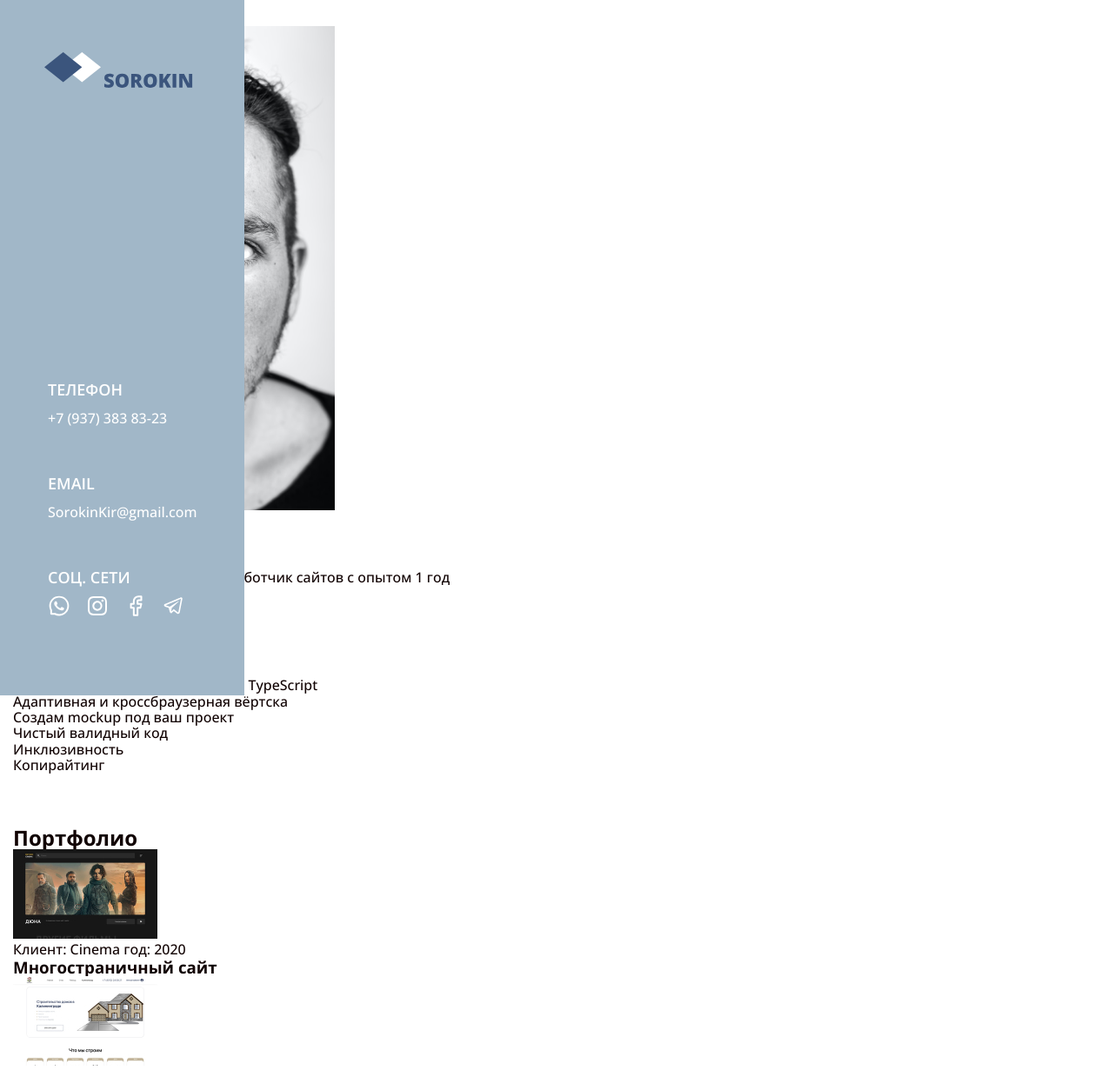
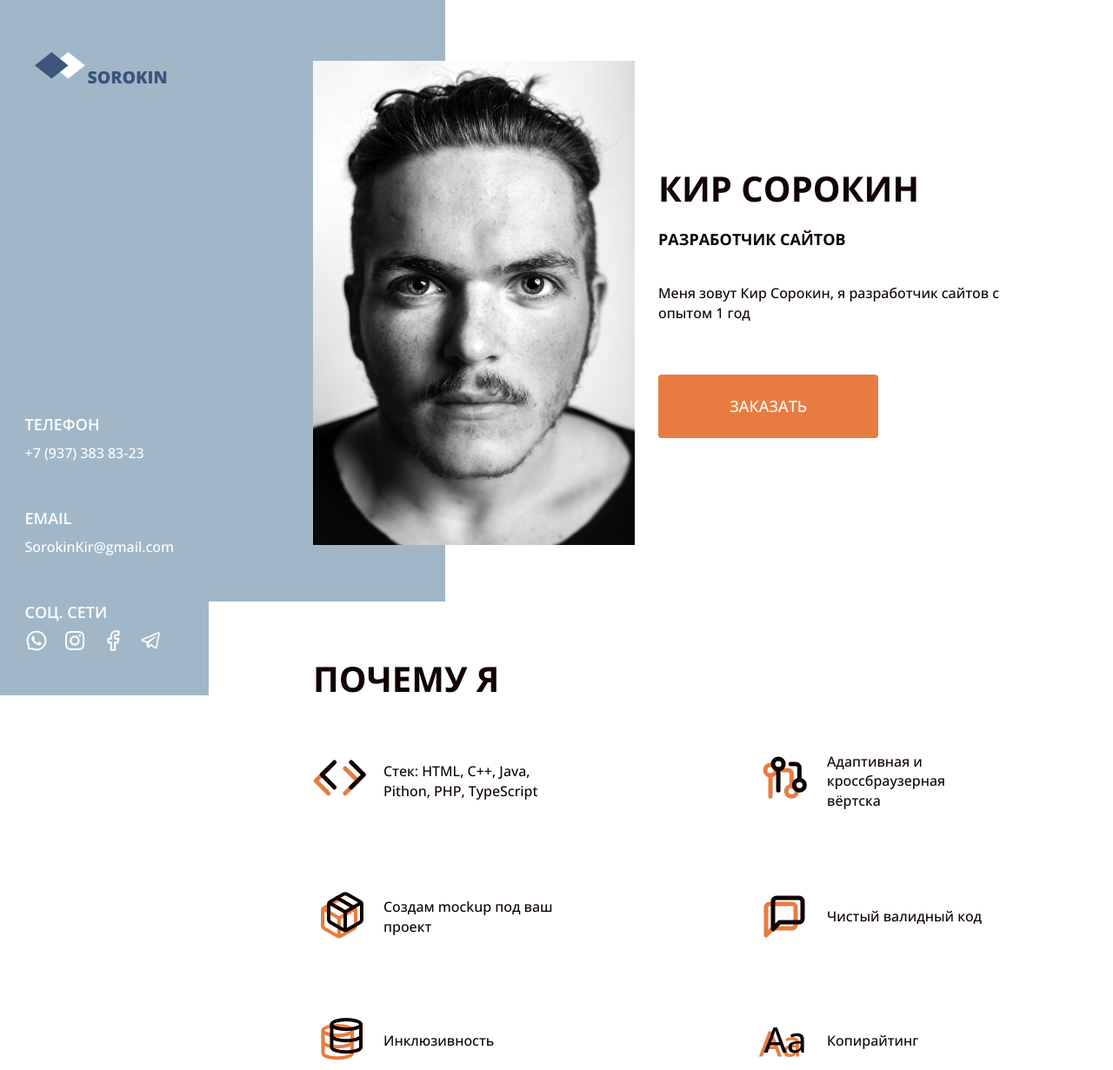
Before and after one commit to elchik1992/site, a plain HTML site: page index.html in a window 1280 px wide. Shown: the top 1231 px of the page at 87% size. Drawn offline with nearby package versions, Linux system fonts and the light colour scheme; files whose address does not match are found by name.

Commit message:
lesson2 commit

```diff
--- /dev/null
+++ b/assets/css/advantage.css
@@ -0,0 +1,94 @@
+.advantage{}
+.advantage__list{
+    display: flex;
+    flex-wrap: wrap;
+    gap:20px 50px;
+    justify-content: center;
+}
+.advantage__title{
+    font-weight: 700;
+    font-size: 30px;
+    line-height: 120%;
+    text-transform: uppercase;
+    margin-bottom: 40px;
+}
+.advantage__item{
+    flex-basis: 290px;
+    min-height: 61px;
+    font-size: 14px;
+    line-height: 140%;
+    background-repeat: no-repeat;
+    background-position: left center;
+    background-size: 61px 61px;
+    padding: 10px 10px 10px 81px;
+    align-items: center;
+    display: flex;
+}
+.advantage__item_one{
+    background-image: url(../images/advantage1.svg);
+}
+.advantage__item_two{
+    background-image: url(../images/advantage3.svg);
+}
+.advantage__item_three{
+    background-image: url(../images/advantage4.svg);
+}
+.advantage__item_four{
+    background-image: url(../images/advantage5.svg);
+}
+.advantage__item_five{
+    background-image: url(../images/advantage2.svg);
+}
+.advantage__item_six{
+    background-image: url(../images/advantage6.svg);
+}
+@media (min-width:480px){
+.advantage__title{
+    font-size: 40px;
+}
+.advantage__item{
+    font-size: 16px;
+}
+.advantage__list{
+    gap:40px;
+}
+}
+@media (min-width:768px){
+.advantage__list{
+    justify-content: space-between;
+    gap:80px;
+}
+.advantage__title{
+    margin-bottom: 50px;
+}
+.advantage__item_one{
+    order:1;
+}
+.advantage__item_two{
+    order:3;
+}
+.advantage__item_three{
+    order:5;
+}
+.advantage__item_four{
+    order:2;
+}
+.advantage__item_five{
+    order:4;
+}
+.advantage__item_six{
+    order:6;
+}
+}
+@media (min-width:1440px){
+.advantage__list{
+    gap:100px;
+}
+.advantage__item{
+    font-size: 18px;
+}
+.advantage__title{
+    font-size: 50px;
+    margin-bottom: 80px;
+}
+}
--- a/assets/css/default.css
+++ b/assets/css/default.css
@@ -49,7 +49,41 @@ address {
 .container {
     padding:0 15px;
     margin: 0 auto;
+    max-width: 1100px;
 }
 section {
     padding: 30px 0;
 }
+@media (min-width:768px){
+.container {
+    padding:0 40px;
+}
+}
+@media (min-width:992px){
+.container:not(.header__container) {
+    padding:0 30px 0 270px;
+}
+section {
+    padding: 65px 0;
+}
+}
+@media (min-width:1440px){
+.page {
+    position: relative;
+}
+.page:before{
+    content: '';
+    height: 100%;
+    display: block;
+    position: absolute;
+    left: 0;
+    top: 0;
+    bottom: 0;
+    z-index: 0;
+    background-color: #A1B7C8;
+    width: calc((100vw - 1100px)/2);
+}
+section {
+    padding: 75px 0;
+}
+}
--- a/assets/css/header.css
+++ b/assets/css/header.css
@@ -96,6 +96,10 @@
     top: 0;
     height: 100%;
     padding: 50px 0;
+    width: 240px;
+}
+.header__contacts {
+    padding:0;
 }
 .header__contacts-burger {
     display: none;
@@ -103,6 +107,7 @@
 .header__container {
     height: 100%;
     flex-direction: column;
+    align-items: flex-end;
 }
 .header__contacts {
     position: static;
@@ -113,12 +118,18 @@
 .contacts__item:not(:last-child) {
     margin-bottom: 50px;
 }
+.header__contacts {
+    display: block;
+}
 }
 @media (min-width:1140px ) {
 .header {
     padding-top: 60px;
 }
-.header__contacts {
-    display: block;
 }
+@media (min-width:1440px ) {
+    .header {
+        width: 355px;
+        left: calc(50% - 720px);
+    }
 }
--- a/assets/css/index.css
+++ b/assets/css/index.css
@@ -1,5 +1,6 @@
 @import url(normolize.css);
 @import url(fonts.css);
 @import url(default.css);
-
 @import url(header.css);
+@import url(present.css);
+@import url(advantage.css);
--- /dev/null
+++ b/assets/css/present.css
@@ -0,0 +1,120 @@
+.present__photo{
+    object-fit: cover;
+    margin-bottom: 20px;
+    width: 100%;
+}
+.present__group-title{
+    margin-bottom: 10px;
+}
+.present__title{
+    font-weight: 700;
+    font-size: 34px;
+    line-height: 120%;
+    text-transform: uppercase;
+}
+.present__subtitle{
+    font-weight: 700;
+    font-size: 16px;
+    line-height: 120%;
+    text-transform: uppercase;
+}
+.present__description{
+    margin-bottom: 20px;
+    font-weight: 500;
+    font-size: 14px;
+    line-height: 140%;
+}
+.present__order-btn{
+    background: #E87C40;
+    border-radius: 4px;
+    font-weight: 500;
+    font-size: 14px;
+    line-height: 140%;
+    text-transform: uppercase;
+    color: #FFFFFF;
+    padding: 16px 60px;
+}
+@media (min-width:480px){
+.present__container {
+    display: flex;
+}
+.present__photo {
+    width: 50%;
+    margin-right: 15px;
+    margin-bottom: 0;
+}
+.present__content {
+    display: flex;
+    flex-direction: column;
+    justify-content: center;
+    align-items: flex-start;
+}
+.present__title {
+    font-size: 40px;
+}
+.present__subtitle {
+    font-size: 18px;
+}
+.present__description {
+    font-size: 16px;
+}
+.present__order-btn {
+    font-size: 18px ;
+}
+}
+@media (min-width:768px){
+.present__photo {
+    width: 375px;
+    margin-right: 27px;
+}
+.present__group-title {
+    margin-bottom: 40px;
+}
+.present__title {
+margin-bottom: 24px;
+}
+.present__description {
+    margin-bottom: 60px;
+}
+.present__order-btn {
+    padding: 24px 82px ;
+}
+}
+@media (min-width:992px) {
+.present {
+    position: relative;
+}
+.present:before{
+    content: '';
+    height: 100%;
+    display: block;
+    position: absolute;
+    left: 0;
+    top: 0;
+    bottom: 0;
+    z-index: -1;
+    background-color: #A1B7C8;
+    width: 40%;
+}
+.present {
+    padding-top: 70px;
+}
+}
+@media (min-width:1440px) {
+.present__photo {
+    width: 445px;
+}
+.present__group-title {
+    margin-bottom: 60px;
+}
+.present__title {
+    margin-bottom: 20px;
+    font-size: 50px;
+}
+.present__subtitle {
+    font-size: 20px;
+}
+.present__description {
+    font-size: 18px;
+}
+}
--- a/index.html
+++ b/index.html
@@ -8,7 +8,7 @@
 
         <title>Test</title>
     </head>
-    <body>
+    <body class="page">
         <header class="header">
             <div class="container header__container">
                 <img src="assets/images/logo.svg" alt="" class="header__logo">
@@ -38,7 +38,7 @@
         </header>
         <div class="main">
             <section class="present">
-                <div class="container">
+                <div class="container present__container">
                     <img src="assets/images/present.png" alt="" class="present__photo">
                     <div class="present__content">
                         <hgroup class="present__group-title">
@@ -55,11 +55,10 @@
                     <h2 class="advantage__title">Почему я</h2>
                     <ul class="advantage__list">
                         <li class="advantage__item advantage__item_one">Стек: HTML, C++, Java, Pithon, PHP, TypeScript</li>
-                        <li class="advantage__item advantage__item_two">Адаптивная и кроссбраузерная вёртска
-                        </li>
-                        <li class="advantage__item advantage__item_three">Создам mockup под ваш проект</li>
-                        <li class="advantage__item advantage__item_four">Чистый валидный код</li>
-                        <li class="advantage__item advantage__item_five">Инклюзивность</li>
+                        <li class="advantage__item advantage__item_two">Создам mockup под ваш проект</li>
+                        <li class="advantage__item advantage__item_three">Инклюзивность</li>
+                        <li class="advantage__item advantage__item_four">Адаптивная и кроссбраузерная вёртска</li>
+                        <li class="advantage__item advantage__item_five">Чистый валидный код</li>
                         <li class="advantage__item advantage__item_six">Копирайтинг</li>
                     </ul>
                 </div>
```
